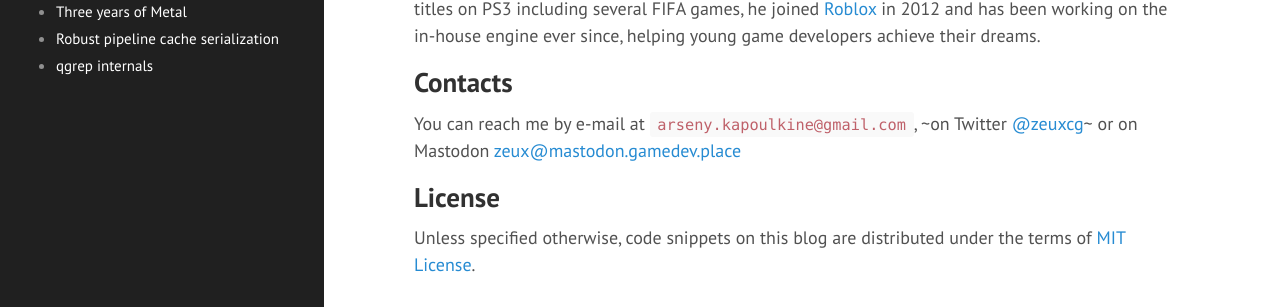
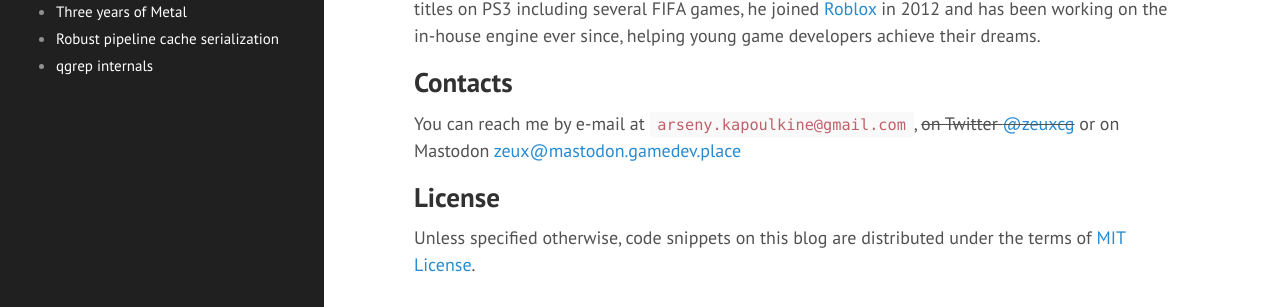
Before and after one commit to zeux/zeux.github.io, a Jekyll site: the page built from about.md, in a window 1280 px wide and 900 px high, scrolled down 1937 px. Shown: the part 530-837 px from the top of the window. Built offline with Jekyll 4.4.1, drawn with Linux system fonts in a browser that asks for light colours.

Commit message:
Fix formatting

```diff
--- a/about.md
+++ b/about.md
@@ -75,7 +75,7 @@ Arseny Kapoulkine has worked on game technology for the past decade. Having work
 
 ## Contacts
 
-You can reach me by e-mail at `arseny.kapoulkine@gmail.com`, ~on Twitter [@zeuxcg](https://twitter.com/zeuxcg)~ or on Mastodon [zeux@mastodon.gamedev.place](https://mastodon.gamedev.place/@zeux)
+You can reach me by e-mail at `arseny.kapoulkine@gmail.com`, ~~on Twitter [@zeuxcg](https://twitter.com/zeuxcg)~~ or on Mastodon [zeux@mastodon.gamedev.place](https://mastodon.gamedev.place/@zeux)
 
 ## License
 
```
